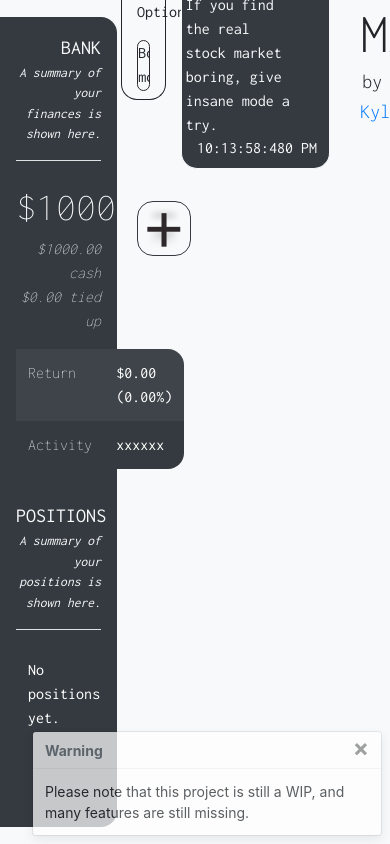
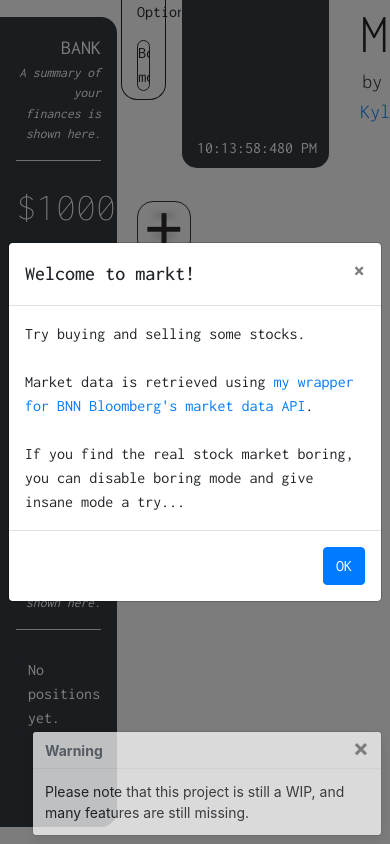
Before and after one commit to vxsl/markt-web, a Vue app: page / in a window 390 px wide. Shown: the top 844 px of the page. Built offline with nearby package versions, Linux system fonts and the light colour scheme.

Commit message:
add welcome modal and handle mobile visit

```diff
--- a/src/components/Log.vue
+++ b/src/components/Log.vue
@@ -13,7 +13,7 @@ const { logEmitter } = require('@/js/log.js')
 export default {
   data() {
     return {
-      messages: ['Welcome to Markt! Try buying and selling some stocks.', '\n', "Market data is retrieved from BNN Bloomberg's realtime API. If you find the real stock market boring, give insane mode a try."]
+      messages: []
     };
   },
   async created() {
--- /dev/null
+++ b/src/components/Modal.vue
@@ -0,0 +1,42 @@
+<template>
+    <div>
+        <div class="modal fade show" ref="modal" tabindex="-1" role="dialog" aria-labelledby="exampleModalCenterTitle" aria-hidden="true" style="display:block">
+        <div class="modal-dialog modal-dialog-centered" role="document">
+            <div class="modal-content">
+            <div class="modal-header">
+                <h5 class="modal-title" style="font-weight:500">{{title}}</h5>
+                <button v-if="closeable" type="button" class="close" data-dismiss="modal" aria-label="Close" @click="close">
+                <span aria-hidden="true">&times;</span>
+                </button>
+            </div>
+            <div class="modal-body" style="white-space: pre-line" v-html="message">
+                <!-- {{message}} -->
+            </div>
+            <div v-if="closeable" class="modal-footer">
+                <button type="button" class="btn btn-primary" @click="close">OK</button>
+            </div>
+            </div>
+        </div>
+        </div>
+        <div class="modal-backdrop fade show" ref="modalBackdrop"></div>
+    </div>
+</template>
+
+<script>
+export default {
+    props: {
+        title: String,
+        message: String,
+        closeable: Boolean
+    },
+    methods: {
+        close() {
+            this.$refs.modal.classList.remove('show')
+            this.$refs.modal.style.display = "none"
+            this.$refs.modalBackdrop.classList.remove('show')
+            this.$refs.modalBackdrop.style.display = "none"
+            this.$emit('done', this.title)
+        }
+    }
+}
+</script>
--- a/src/views/Home.vue
+++ b/src/views/Home.vue
@@ -9,8 +9,9 @@
         </div>
       </div>
     </transition>
+    <Modal v-for="(dialog, title) in modals" :key="title" :closeable="dialog.closeable" :title="title" :message="dialog.message" @done="$delete(modals, title)"/>
     <transition name="fade">
-      <div v-if="!loading" id="page" ref="page">
+      <div v-if="!loading && !mobile" id="page" ref="page">
         <div class="sidebar">
           <div class="inner-sidebar bg-dark text-light">
             <div id="bank">
@@ -62,6 +63,7 @@
 
 <script>
 import ToggleButton from '@/components/ToggleButton.vue'
+import Modal from '@/components/Modal.vue'
 import Log from '@/components/Log.vue'
 import Clock from '@/components/Clock.vue'
 import StockCard from '@/components/StockCard.vue'
@@ -79,7 +81,8 @@ export default {
     Clock,
     ToggleButton,
     PositionsTable,
-    BankTable
+    BankTable,
+    Modal
   },
   data() {
     return {
@@ -91,10 +94,14 @@ export default {
         cash:1000.00,
         positions:0.00,
         totalDeposited:1000.00,
-          }
+      },
+      modals: {}
     }
   },
   computed: {
+    mobile() {
+      return screen.width <= 760? true : false
+    },
     bankStats() {
       let balance = this.bank.cash + this.bank.positions
       let diff = balance - this.bank.totalDeposited
@@ -110,7 +117,21 @@ export default {
   mounted() {
     window.addEventListener('load', () => {
       this.loading = false
+      if (!this.mobile) {
+        this.$set(this.modals, 'Welcome to markt!',
+          {
+            message:"Try buying and selling some stocks.\n\nMarket data is retrieved using <a href=https://github.com/vxsl/bnnbloomberg-markets-api>my wrapper for BNN Bloomberg's market data API</a>.\n\nIf you find the real stock market boring, you can disable boring mode and give insane mode a try...",
+            closeable:true
+          })
         this.toast('Warning', 'Please note that this project is still a WIP, and many features are still missing.')
+      }
+      else {
+        this.$set(this.modals, 'Welcome to markt!',
+          {
+            message:"Unfortunately this webapp has not yet been optimized for mobile use. Please visit again on a larger display.",
+            closeable:false
+          })
+      }
     })
   },
   methods: {
```
Lines whose indentation alone changed are shown as unchanged.
